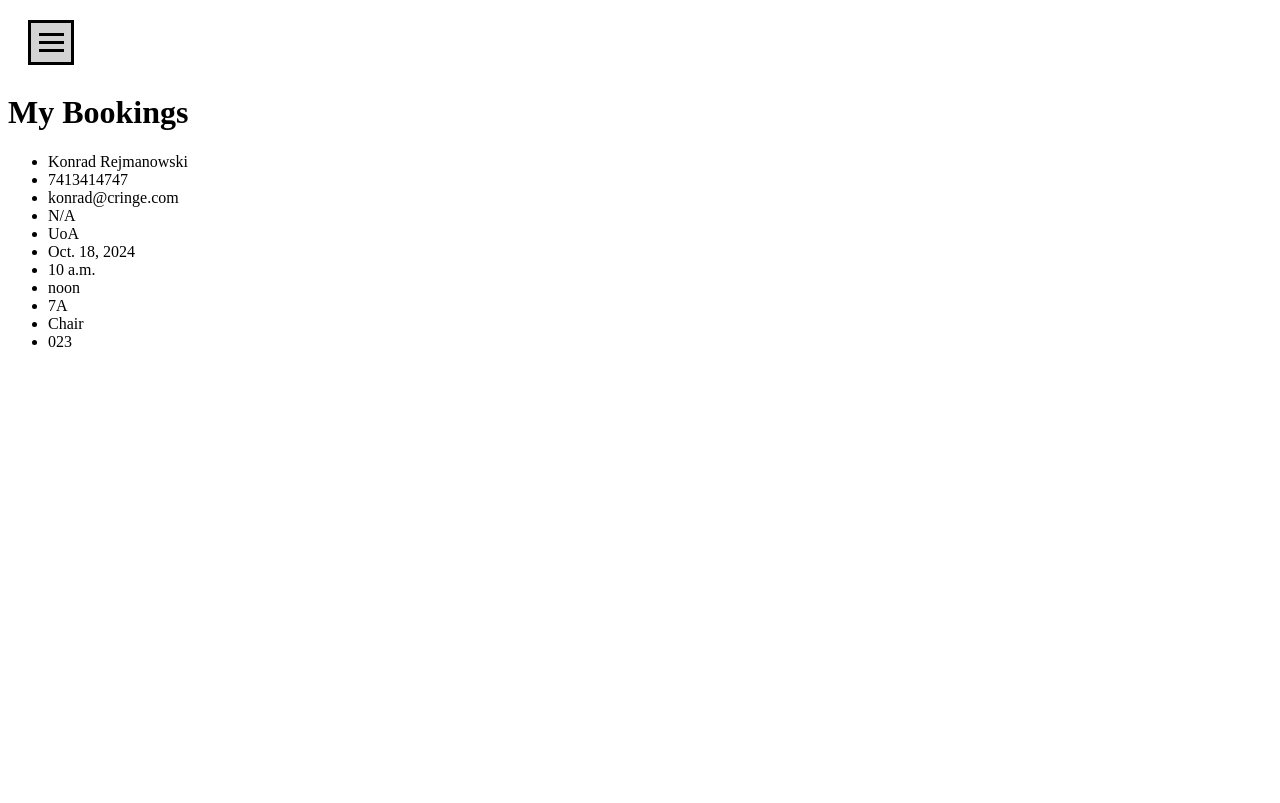
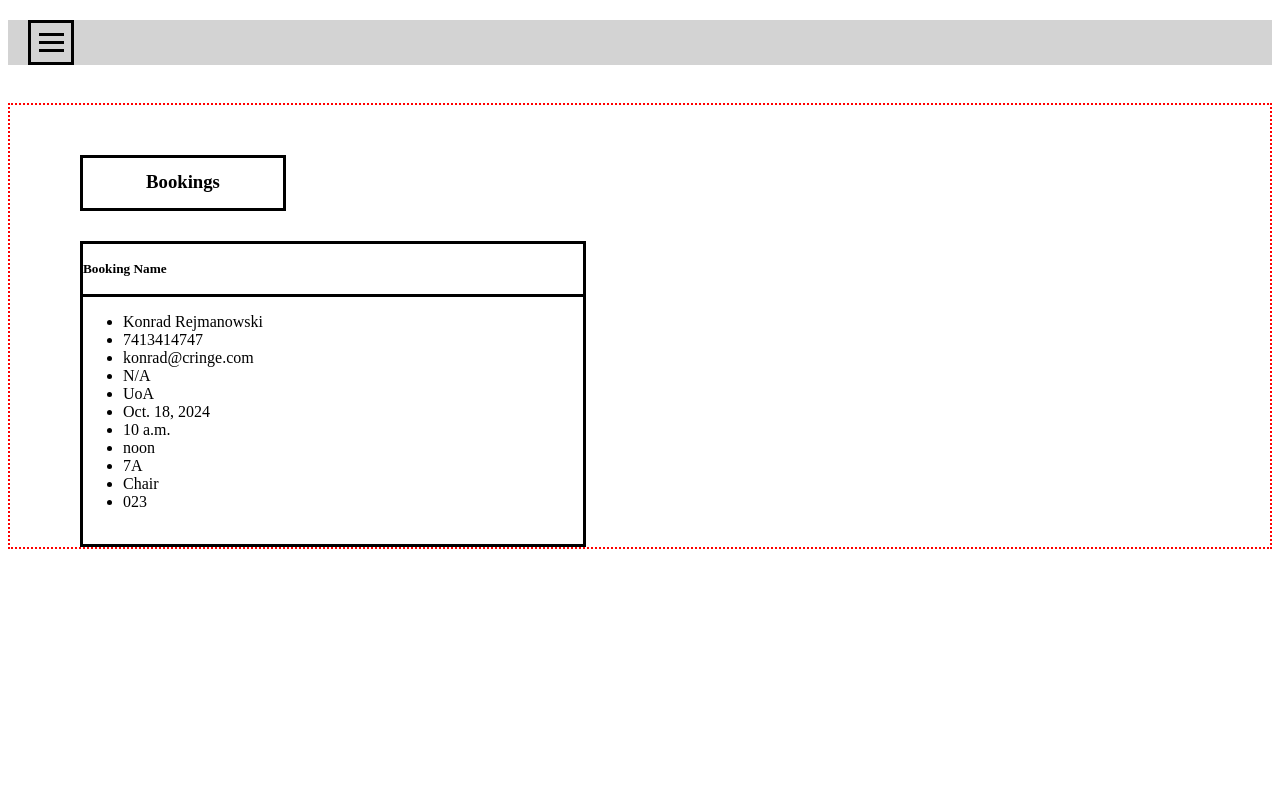
Before and after one commit to DragonizerX/CS3028-GroupAssignment-Kilo, a Django app: page /MCalendar/myBookings/ in a window 1280 px wide. Shown: the top 803 px of the page. Run offline with Django 5.2, Linux system fonts and the light colour scheme; data comes from the database, SQL or seed files in the repository.

Commit message:
Added Bookings details start

```diff
--- a/MHBook/MCalendar/templates/myBookings.html
+++ b/MHBook/MCalendar/templates/myBookings.html
@@ -9,6 +9,7 @@
         <style>
 
             #menuIcon {
+                margin-left: 20px;
                 cursor: pointer;
                 position: sticky;
                 top: 0px;
@@ -36,6 +37,40 @@
                 padding-top: 5px;
             }
 
+            #bookings {
+                margin-left: 20px;
+                margin-bottom: 30px;
+                border: 3px solid black;
+                text-align: center;
+                max-width: 200px;
+                height: 50px;
+                line-height: 10px;
+            }
+
+            .bookingObject {
+                border: 3px solid black;
+                margin-top: 20px;
+                margin-left: 20px;
+                max-width: 500px;
+                height: 300px;
+            }
+
+            .editDetails {
+                border-bottom: 3px solid black;
+                max-width: 500px;
+                height: 50px;
+                line-height: 50px;
+            }
+
+            .details {
+                max-width: 500px;
+                height: 250px;
+            }
+
+            .bookingName {
+                margin: auto;
+            }
+
         </style>
 
         <script>
@@ -53,21 +88,27 @@
 
     <body style="height:1000px;">
 
-        <header style="padding:0px 20px 20px;position:sticky;top:20px;">
+        <header style="position:sticky;top:20px;background-color: lightgrey;">
             <div id="menuIcon" onclick="menuBarAnimation(this)">
                 <div class="menuBar"></div>
                 <div class="menuBar menuBarPadding"></div>
                 <div class="menuBar menuBarPadding"></div>
             </div>
-
-            <nav>
-
-            </nav>
         </header>
 
+        <div style="padding: 50px 0 0 50px;margin-top: 50px;border: dotted 2px red;">
+
+            <div id="bookings">
+                <h3>Bookings</h3>
+            </div>
+
+            <div class="bookingObject">
+                <div class="editDetails">
+                    <h5 class="bookingName">Booking Name</h5>
+                </div>
+
+                <div class="details">
                     <div class="boxText">
-            <h1>My Bookings</h1>
-
                         <ul>
                             {% for x in myBookings %}
                                 <li>{{ x.fullname }}</li>
@@ -84,6 +125,8 @@
                             {% endfor %}
                         </ul>
                     </div>
-
+                </div>
+            </div>
+        </div>
     </body>
 </html>
```
Lines whose indentation alone changed are shown as unchanged.
